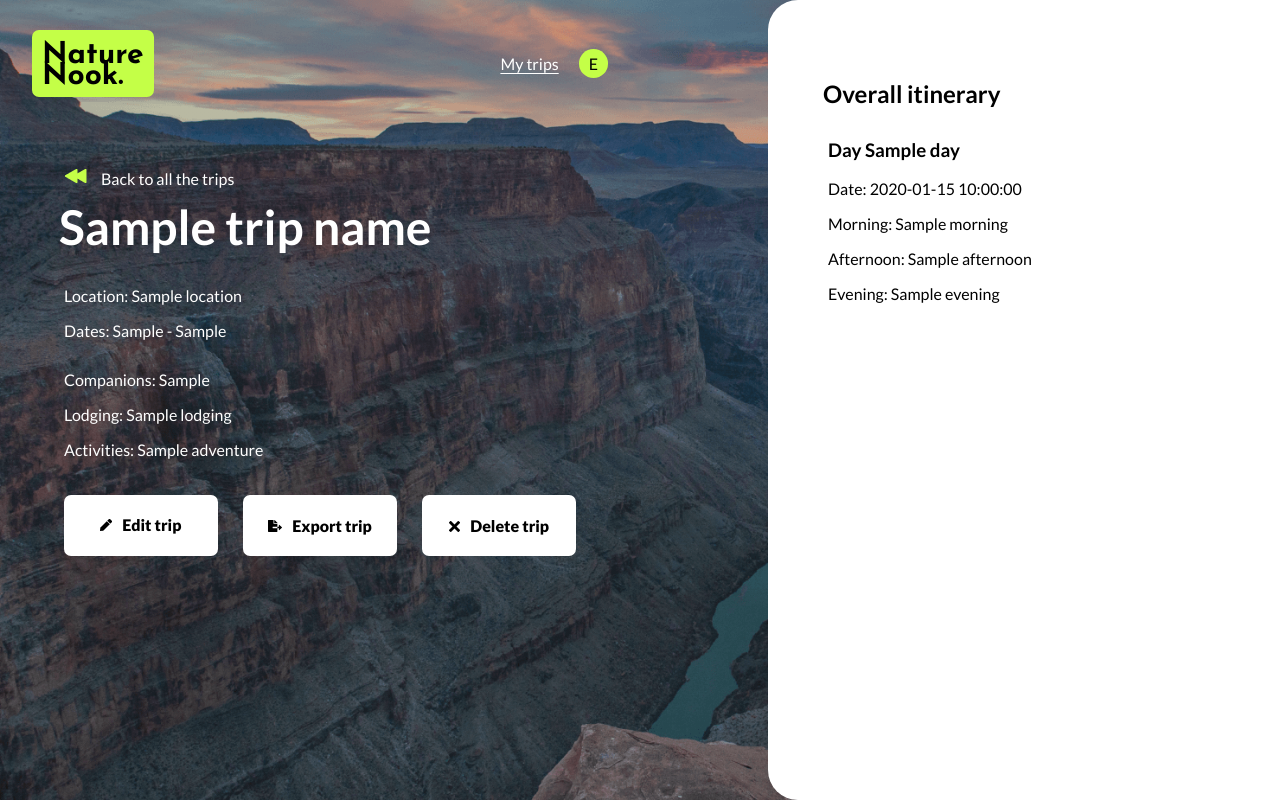
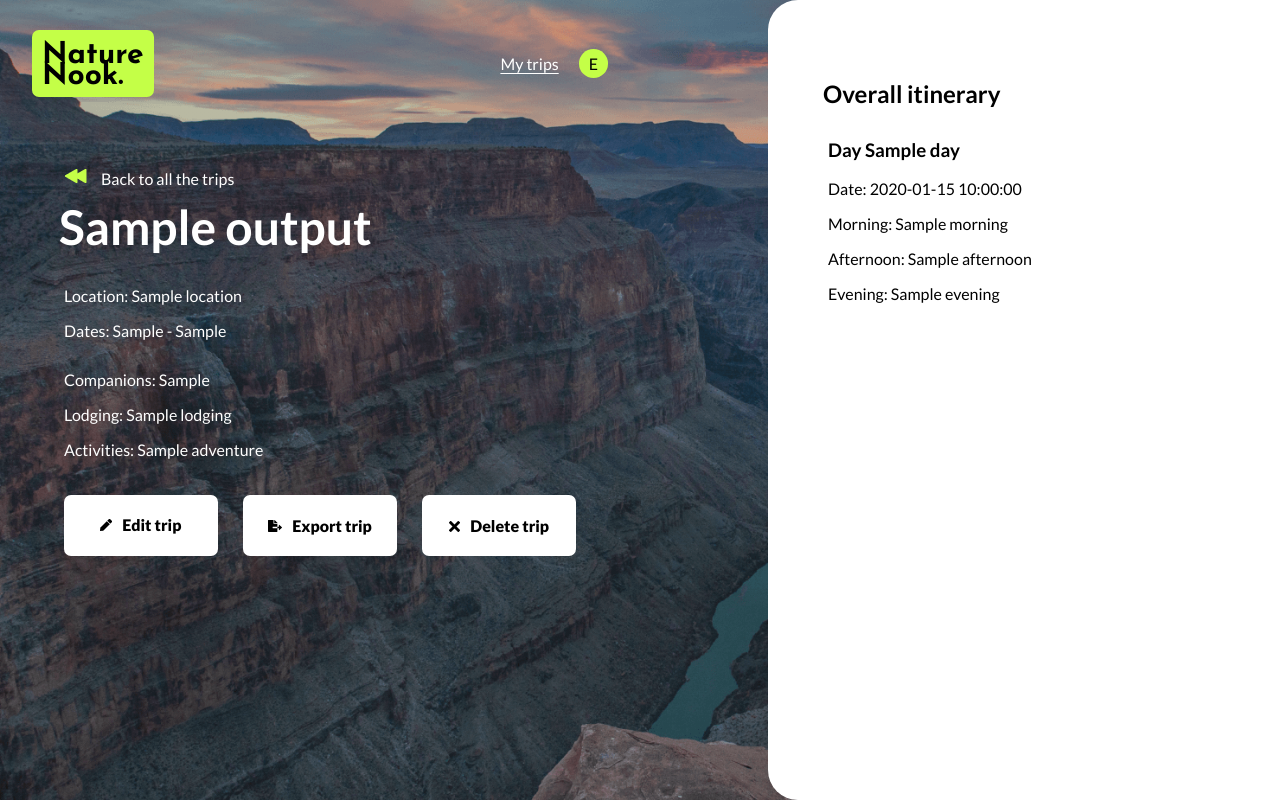
Before and after one commit to 1819367/nature-nook-app, a Flask app: template templates/view-trip.html in a window 1280 px wide. Run offline with Flask 3, Linux system fonts and the light colour scheme; the template is opened without the code that fills it: most values are stand-ins (such as "Sample title", 1, 10 or a date in 2020).

Commit message:
Connect output to view file

```diff
--- a/app.py
+++ b/app.py
@@ -6,11 +6,19 @@ from langchain_core.prompts import (
     PromptTemplate,
 )
 from langchain_openai import OpenAI
+from langchain_core.output_parsers import JsonOutputParser
 
 # app will run at: http://127.0.0.1:5000/
 
 # Initialize the OpenAI language model
-llm = OpenAI()
+# set the token limit to -1 to avoid output parcer exception errors for large files
+# there is a risk doing this, NO limit on the token usage
+llm = OpenAI(
+    max_tokens = -1
+)
+
+# create an instance of the JSONOutputParserclass
+parser = JsonOutputParser()
 
 # Initialize logging
 logging.basicConfig(filename="app.log", level=logging.INFO)
@@ -130,9 +138,17 @@ def view_trip():
     response = llm.invoke(prompt)
 
     # to see the response from OpenAI
-    log.info(response)
+    # commented out to parse
+    # log.info(response)
 
-    return render_template("view-trip.html")
+    # parse the model's response using parser, set to new variable called output
+    output = parser.parse(response)
+
+    # log output
+    log.info(output)
+
+    # add second argument for the context dictionary as a key value pair, key = output, value = output
+    return render_template("view-trip.html", output = output)
 
 
 # Run the flask server
--- a/templates/view-trip.html
+++ b/templates/view-trip.html
@@ -31,12 +31,12 @@
 
         <a href="/"><img src="../static/img/back-arrow.png" alt="back arrow" class="icons" />Back to all
           the trips</a>
-        <h2>{{ trip_name }}</h2>
-        <p id="location">Location: {{ location }}</p>
-        <p id="trip-date">Dates: {{ trip_start }} - {{ trip_end }}</p>
-        <p id="traveling-with">Companions: {{ traveling_with }}</p>
-        <p id="lodging">Lodging: {{ lodging }}</p>
-        <p id="adventure">Activities: {{ adventure }}</p>
+        <h2>{{ output.trip_name }}</h2>
+        <p id="location">Location: {{ output.location }}</p>
+        <p id="trip-date">Dates: {{ output.trip_start }} - {{ output.trip_end }}</p>
+        <p id="traveling-with">Companions: {{ output.traveling_with }}</p>
+        <p id="lodging">Lodging: {{ output.lodging }}</p>
+        <p id="adventure">Activities: {{ output.adventure }}</p>
         <div class="create-trip-edit-buttons">
 
           <a href="" class="view-trip-btn" id="edit-trip">
@@ -57,7 +57,7 @@
   <aside>
     <div class="trip-content-wrapper">
       <h2>Overall itinerary</h2>
-      {% for day in itinerary %}
+      {% for day in output.itinerary %}
       <h3>Day {{ day.day }}</h3>
       <p>Date: {{ day.date }}</p>
       <p>Morning: {{ day.morning }}</p>
```
